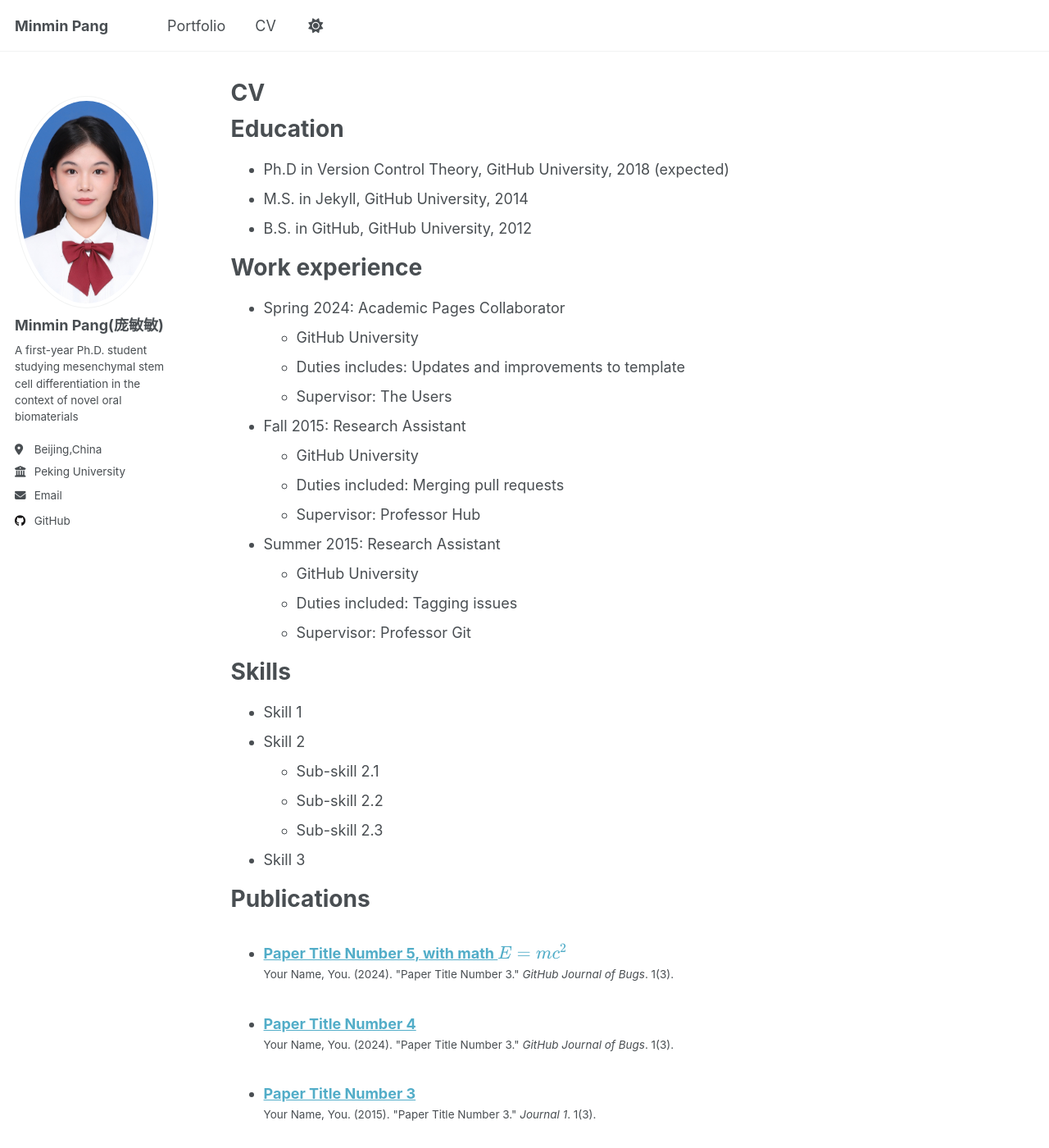
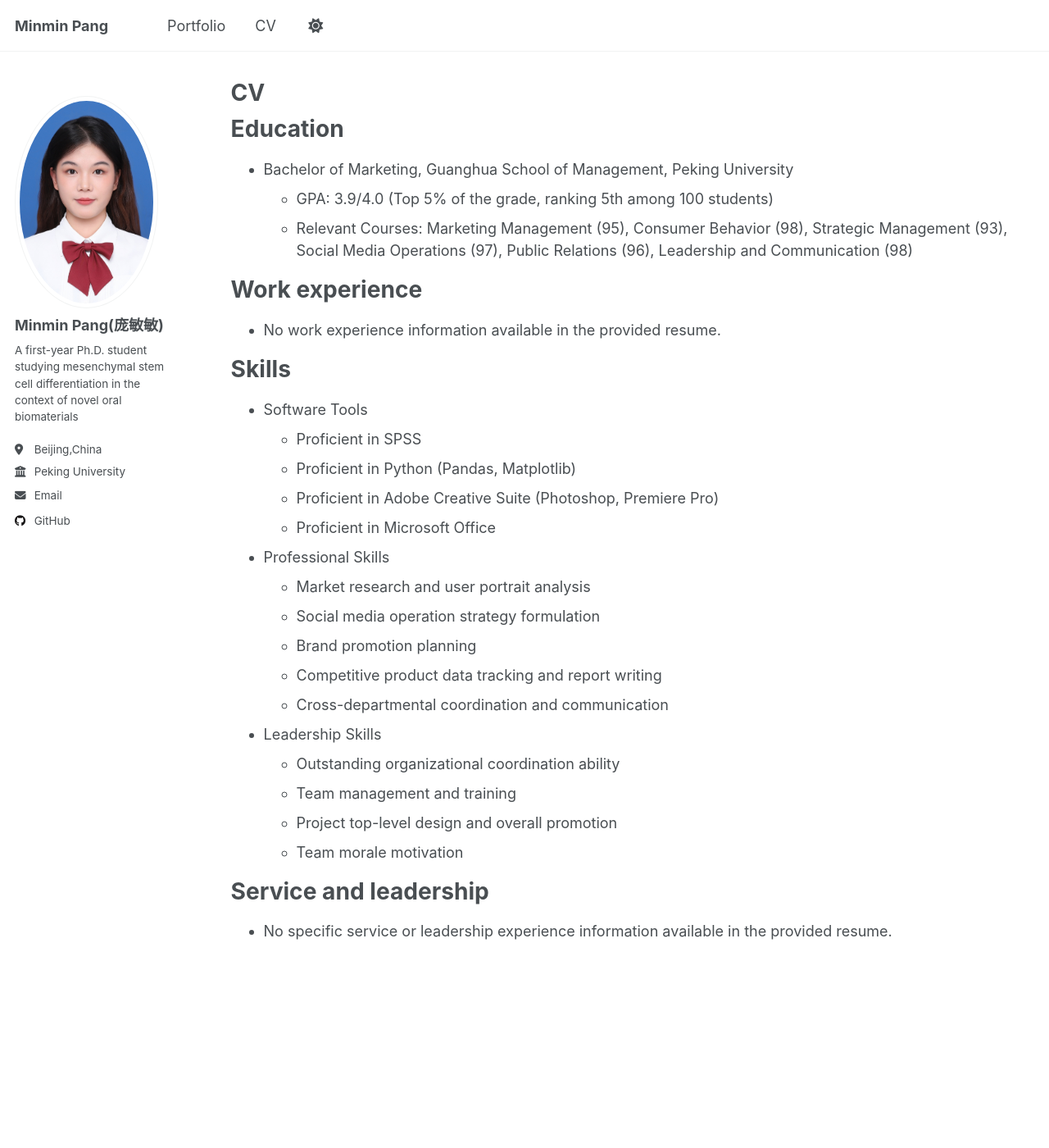
Before and after one commit to pangminmin/pangminmin.github.io, a Jekyll site: the page built from _pages/cv.md, in a window 1280 px wide and 1400 px high. Shown: the whole window at 82% size. Built offline with Jekyll 4.4.1, drawn with Linux system fonts in a browser that asks for light colours; a script that is not in the unit is left out; some of the changed text lies outside the part shown.

Commit message:
Update cv.md

```diff
--- a/_pages/cv.md
+++ b/_pages/cv.md
@@ -11,54 +11,33 @@ redirect_from:
 
 Education
 ======
-* Ph.D in Version Control Theory, GitHub University, 2018 (expected)
-* M.S. in Jekyll, GitHub University, 2014
-* B.S. in GitHub, GitHub University, 2012
+* Bachelor of Marketing, Guanghua School of Management, Peking University
+  * GPA: 3.9/4.0 (Top 5% of the grade, ranking 5th among 100 students)
+  * Relevant Courses: Marketing Management (95), Consumer Behavior (98), Strategic Management (93), Social Media Operations (97), Public Relations (96), Leadership and Communication (98)
 
 Work experience
 ======
-* Spring 2024: Academic Pages Collaborator
-  * GitHub University
-  * Duties includes: Updates and improvements to template
-  * Supervisor: The Users
-
-* Fall 2015: Research Assistant
-  * GitHub University
-  * Duties included: Merging pull requests
-  * Supervisor: Professor Hub
-
-* Summer 2015: Research Assistant
-  * GitHub University
-  * Duties included: Tagging issues
-  * Supervisor: Professor Git
+* No work experience information available in the provided resume.
 
 Skills
 ======
-* Skill 1
-* Skill 2
-  * Sub-skill 2.1
-  * Sub-skill 2.2
-  * Sub-skill 2.3
-* Skill 3
-
-Publications
-======
-  <ul>{% for post in site.publications reversed %}
-    {% include archive-single-cv.html %}
-  {% endfor %}</ul>
-
-Talks
-======
-  <ul>{% for post in site.talks reversed %}
-    {% include archive-single-talk-cv.html  %}
-  {% endfor %}</ul>
-
-Teaching
-======
-  <ul>{% for post in site.teaching reversed %}
-    {% include archive-single-cv.html %}
-  {% endfor %}</ul>
+* Software Tools
+  * Proficient in SPSS
+  * Proficient in Python (Pandas, Matplotlib)
+  * Proficient in Adobe Creative Suite (Photoshop, Premiere Pro)
+  * Proficient in Microsoft Office
+* Professional Skills
+  * Market research and user portrait analysis
+  * Social media operation strategy formulation
+  * Brand promotion planning
+  * Competitive product data tracking and report writing
+  * Cross-departmental coordination and communication
+* Leadership Skills
+  * Outstanding organizational coordination ability
+  * Team management and training
+  * Project top-level design and overall promotion
+  * Team morale motivation
 
 Service and leadership
 ======
-* Currently signed in to 43 different slack teams
+* No specific service or leadership experience information available in the provided resume.
```
